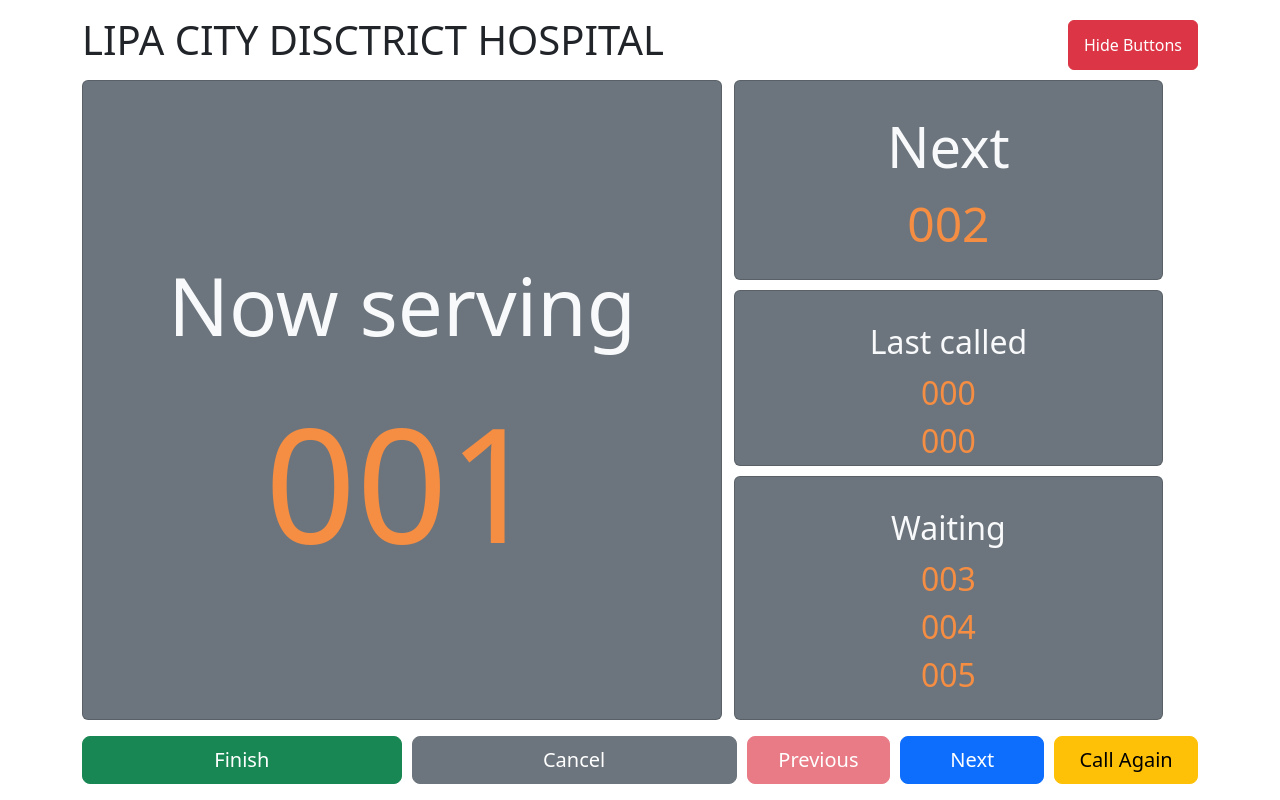
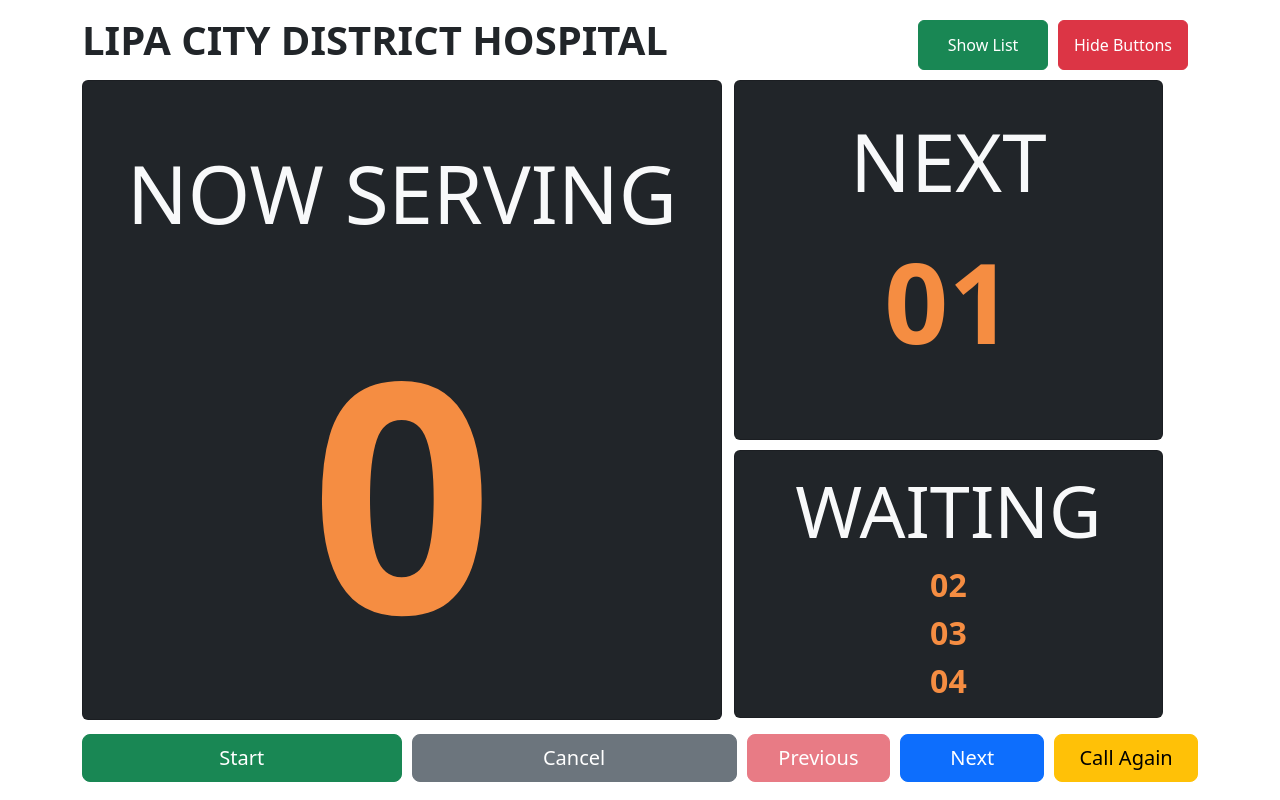
Before and after one commit to Findocx16/hospital_dashboard, a React (Create React App) app: page / in a window 1280 px wide. Built offline with nearby package versions, Linux system fonts and the light colour scheme.

Commit message:
initial commit

```diff
--- a/public/index.html
+++ b/public/index.html
@@ -25,6 +25,7 @@
     </head>
     <body>
         <noscript>You need to enable JavaScript to run this app.</noscript>
+        <!-- <div style="background-color: #343a40" id="root"></div> -->
         <div id="root"></div>
         <!--
       This HTML file is a template.
--- a/src/App.js
+++ b/src/App.js
@@ -1,50 +1,119 @@
-import { useState } from "react";
-import { Button, Card, Col, Row, Container } from "react-bootstrap";
+import { useState, useEffect } from "react";
+import { Button, Card, Col, Row, Container, Table } from "react-bootstrap";
 import Swal from "sweetalert2";
 
 function App() {
-    const [nowServing, setNowServing] = useState(1);
-    const [waiting, setWaiting] = useState(2);
+    const [nowServing, setNowServing] = useState(0);
+    const [waiting, setWaiting] = useState(1);
     const [showButtons, setShowButtons] = useState(true);
-    const [lastCalled1, setLastCalled1] = useState(3);
-    const [lastCalled2, setLastCalled2] = useState(4);
-    const [lastCalled3, setLastCalled3] = useState(5);
-    const [lastCalled4, setLastCalled4] = useState(6);
-    const [lastCalled5, setLastCalled5] = useState(0);
-    const [lastCalled6, setLastCalled6] = useState(0);
-    const [lastCalled7, setLastCalled7] = useState(0);
+    const [showLists, setShowLists] = useState(false);
+    const [waitingListOne, setWatingListOne] = useState(2);
+    const [waitingListTwo, setWatingListTwo] = useState(3);
+    const [waitingListThree, setWatingListThree] = useState(4);
+
+    const [lastCalledArray, setLastCalledArray] = useState([
+        {
+            patientNumber: 1,
+            patientIn: null,
+            patientOut: null,
+        },
+    ]);
+    const [numRows, setNumRows] = useState(0);
+
+    useEffect(() => {
+        setNumRows(lastCalledArray.length);
+    }, [lastCalledArray]);
+
+    function setTimeStorage1() {
+        const now = new Date();
+        const options = {
+            timeZone: "Asia/Manila",
+            hour12: true,
+            hour: "numeric",
+            hourCycle: "h12",
+            minute: "numeric",
+        };
+        const time1 = now.toLocaleString("en-US", options);
+        localStorage.setItem("time1", time1);
+    }
 
     const styles = showButtons
         ? { width: "50vw", height: "80vh" }
-        : { width: "50vw", height: "89vh" };
+        : { width: "50vw", height: "88vh" };
 
     const styles2 = showButtons
-        ? { width: "33.5vw", height: "22vh", marginBottom: "10px" }
-        : { width: "33.5vw", height: "31vh", marginBottom: "10px" };
+        ? { width: "33.5vw", height: "33.5vh", marginBottom: "10px" }
+        : { width: "33.5vw", height: "41.5vh", marginBottom: "10px" };
+
     const handleFinish = () => {
-        if (nowServing === waiting) {
-            setWaiting(waiting + 1);
+        setTimeStorage1();
+        setWatingListOne(waitingListOne + 1);
+        setWatingListTwo(waitingListTwo + 1);
+        setWatingListThree(waitingListThree + 1);
+        // update patientOut field of the current patient
+        const currentPatient = lastCalledArray[nowServing - 1];
+        const updatedPatient = {
+            ...currentPatient,
+            patientOut: localStorage.getItem("time1"),
+        };
+        setLastCalledArray((prevArray) =>
+            prevArray.map((patient, index) =>
+                index === nowServing - 1 ? updatedPatient : patient
+            )
+        );
+
+        // update patientIn field of the next patient
+        const nextPatient = lastCalledArray.find(
+            (patient) => patient.patientNumber === waiting
+        );
+        if (nextPatient) {
+            const updatedNextPatient = {
+                ...nextPatient,
+                patientIn: localStorage.getItem("time1"),
+            };
+            setLastCalledArray((prevArray) =>
+                prevArray.map((patient) =>
+                    patient.patientNumber === nextPatient.patientNumber
+                        ? updatedNextPatient
+                        : patient
+                )
+            );
         }
 
+        // Add new patient data to the array
+        setLastCalledArray((prevArray) => [
+            ...prevArray,
+            { patientNumber: waiting + 1, patientIn: null, patientOut: null },
+        ]);
+
+        setWaiting(waiting + 1);
         setNowServing(waiting);
-        setLastCalled5(nowServing);
-        setLastCalled6(lastCalled5);
-        setLastCalled7(lastCalled6);
-    };
-
-    const handleCancel = () => {
-        setNowServing(waiting);
-        setLastCalled5(nowServing);
-        setLastCalled6(lastCalled5);
     };
 
     const handleNext = () => {
+        setTimeStorage1();
+        setWatingListOne(waitingListOne + 1);
+        setWatingListTwo(waitingListTwo + 1);
+        setWatingListThree(waitingListThree + 1);
         let timerInterval;
+        const nextPatientNumber = waiting + 1;
+
+        const message = `Next patient number ${nextPatientNumber}`;
+        const speech = new SpeechSynthesisUtterance(message);
+        speech.lang = "en-US";
+
+        speechSynthesis.speak(speech);
+
+        if (nextPatientNumber - nowServing !== 1) {
+            setLastCalledArray((prevArray) => [
+                ...prevArray,
+                { patientNumber: nextPatientNumber, patientIn: null, patientOut: null },
+            ]);
+        }
+
         Swal.fire({
             title: "<span style='font-size: 170px;'>NEXT</span>",
-            html: `<span style='font-size: 150px; color: #f58d42;'>#00${
-                waiting + 1
-            }</span>`,
+            html: `<span style='font-size: 150px; color: #f58d42;'>#00${nextPatientNumber}</span>`,
             timer: 4000,
             didOpen: () => {
                 Swal.showLoading();
@@ -56,31 +125,30 @@ function App() {
             willClose: () => {
                 clearInterval(timerInterval);
             },
-        }).then((result) => {
-            /* Read more about handling dismissals below */
-            if (result.dismiss === Swal.DismissReason.timer) {
-                console.log("I was closed by the timer");
-            }
         });
 
-        setWaiting(waiting + 1);
-        setLastCalled1(lastCalled1 + 1);
-        setLastCalled2(lastCalled2 + 1);
-        setLastCalled3(lastCalled3 + 1);
-        setLastCalled4(lastCalled4 + 1);
+        setWaiting(nextPatientNumber);
     };
+
+    // const handleCancel = () => {
+    //     setNowServing(waiting);
+    // };
     const handlePrev = () => {
         setWaiting(waiting - 1);
-        setLastCalled1(lastCalled1 - 1);
-        setLastCalled2(lastCalled2 - 1);
-        setLastCalled3(lastCalled3 - 1);
-        setLastCalled4(lastCalled4 - 1);
     };
 
     const handleCallAgain = () => {
+        setTimeStorage1();
+
+        const message = `Last call for patient ${waiting}`;
+        const speech = new SpeechSynthesisUtterance(message);
+        speech.lang = "en-US";
+
+        speechSynthesis.speak(speech);
+
         let timerInterval;
         Swal.fire({
-            title: "<span style='font-size: 170px;'>LAST CALL</span>",
+            title: "<span style='font-size: 160px;'>LAST CALL</span>",
             html: `<span style='font-size: 150px; color: #f58d42;'>#00${waiting}</span>`,
             timer: 10000,
             didOpen: () => {
@@ -103,14 +171,50 @@ function App() {
 
     return (
         <>
-            <Container>
+            <Container className='pb-3'>
                 <div style={{ display: "flex", justifyContent: "space-between" }}>
-                    <h1 className='text-center mt-3'>LIPA CITY DISCTRICT HOSPITAL</h1>
+                    <h1 className='text-center mt-3'>
+                        <strong>LIPA CITY DISTRICT HOSPITAL</strong>
+                    </h1>
+                    <div>
+                        {!showLists ? (
+                            <Button
+                                variant='success'
+                                onClick={() => setShowLists(true)}
+                                style={{
+                                    width: "130px",
+                                    height: "50px",
+                                    marginTop: "20px",
+                                    marginRight: "10px",
+                                }}
+                            >
+                                Show List
+                            </Button>
+                        ) : (
+                            <Button
+                                variant='warning'
+                                onClick={() => setShowLists(false)}
+                                style={{
+                                    width: "130px",
+                                    height: "50px",
+                                    marginTop: "20px",
+                                    marginRight: "10px",
+                                }}
+                            >
+                                Hide List
+                            </Button>
+                        )}
+
                         {showButtons ? (
                             <Button
                                 variant='danger'
                                 onClick={() => setShowButtons(false)}
-                            style={{ width: "130px", height: "50px", marginTop: "20px" }}
+                                style={{
+                                    width: "130px",
+                                    height: "50px",
+                                    marginTop: "20px",
+                                    marginRight: "10px",
+                                }}
                             >
                                 Hide Buttons
                             </Button>
@@ -118,31 +222,49 @@ function App() {
                             <Button
                                 variant='success'
                                 onClick={() => setShowButtons(true)}
-                            style={{ width: "130px", height: "50px", marginTop: "20px" }}
+                                style={{
+                                    width: "130px",
+                                    height: "50px",
+                                    marginTop: "20px",
+                                    marginRight: "10px",
+                                }}
                             >
                                 Show Buttons
                             </Button>
                         )}
                     </div>
+                </div>
 
                 <Row className='mt-2'>
                     <Col>
-                        <Card className='bg-secondary' style={{ ...styles }}>
+                        <Card className='bg-dark' style={{ ...styles }}>
                             <Card.Body
-                                style={{ marginTop: "10rem" }}
+                                style={{ marginTop: "3rem" }}
                                 className='text-center'
                             >
                                 <Card.Title
                                     className='text-light'
                                     style={{ fontSize: "5rem" }}
                                 >
-                                    Now serving
+                                    NOW SERVING
                                 </Card.Title>
 
                                 <Card.Text
-                                    style={{ color: "#f58d42", fontSize: "10rem" }}
+                                    style={{ color: "#f58d42", fontSize: "20rem" }}
                                 >
-                                    {"00" + nowServing}
+                                    <strong>
+                                        {nowServing === 1 ||
+                                        nowServing === 2 ||
+                                        nowServing === 3 ||
+                                        nowServing === 4 ||
+                                        nowServing === 5 ||
+                                        nowServing === 6 ||
+                                        nowServing === 7 ||
+                                        nowServing === 8 ||
+                                        nowServing === 9
+                                            ? `0${nowServing}`
+                                            : `${nowServing}`}
+                                    </strong>
                                 </Card.Text>
                             </Card.Body>
                         </Card>
@@ -150,10 +272,10 @@ function App() {
                     <Col>
                         <Row>
                             <Card
-                                className='bg-secondary'
+                                className='bg-dark'
                                 style={{
                                     width: "33.5vw",
-                                    height: "25vh",
+                                    height: "45vh",
                                     marginBottom: "10px",
                                 }}
                             >
@@ -163,76 +285,123 @@ function App() {
                                 >
                                     <Card.Title
                                         className='text-light'
-                                        style={{ fontSize: "3.5rem" }}
+                                        style={{ fontSize: "5rem" }}
                                     >
-                                        Next
+                                        NEXT
                                     </Card.Title>
                                     <Card.Text
-                                        style={{ color: "#f58d42", fontSize: "3rem" }}
+                                        style={{ color: "#f58d42", fontSize: "7rem" }}
                                     >
-                                        {"00" + waiting}
+                                        <strong>
+                                            {waiting === 1 ||
+                                            waiting === 2 ||
+                                            waiting === 3 ||
+                                            waiting === 4 ||
+                                            waiting === 5 ||
+                                            waiting === 6 ||
+                                            waiting === 7 ||
+                                            waiting === 8 ||
+                                            waiting === 9
+                                                ? `0${waiting}`
+                                                : `${waiting}`}
+                                        </strong>
                                     </Card.Text>
                                 </Card.Body>
                             </Card>
-                            <Card
-                                className='bg-secondary'
-                                style={{
-                                    ...styles2,
-                                }}
-                            >
-                                <Card.Body
-                                    style={{ marginTop: "1rem" }}
-                                    className='text-center'
-                                >
+                            {!showLists ? (
+                                <Card className='bg-dark mb-2' style={{ ...styles2 }}>
+                                    <Card.Body className='text-center'>
                                         <Card.Title
                                             className='text-light'
-                                        style={{ fontSize: "2rem" }}
+                                            style={{ fontSize: "4.5rem" }}
                                         >
-                                        Last called
+                                            WAITING
                                         </Card.Title>
                                         <Card.Text
                                             style={{ color: "#f58d42", fontSize: "2rem" }}
                                         >
-                                        {"00" + lastCalled5}
+                                            <strong>
+                                                {waitingListOne < 10
+                                                    ? `0${waitingListOne}`
+                                                    : waitingListOne}
+                                            </strong>
+
                                             <br />
-                                        {"00" + lastCalled6}
+                                            <strong>
+                                                {waitingListTwo < 10
+                                                    ? `0${waitingListTwo}`
+                                                    : waitingListTwo}
+                                            </strong>
                                             <br />
-                                        {!showButtons ? `00${lastCalled7}` : ""}
+                                            <strong>
+                                                {waitingListThree < 10
+                                                    ? `0${waitingListThree}`
+                                                    : waitingListThree}
+                                            </strong>
                                         </Card.Text>
                                     </Card.Body>
                                 </Card>
-                            <Card
-                                className='bg-secondary'
-                                style={{ width: "33.5vw", height: "30.5vh" }}
+                            ) : (
+                                <div
+                                    style={
+                                        numRows > 5
+                                            ? {
+                                                  maxHeight: "260px",
+                                                  overflowY: "auto",
+                                                  marginLeft: "-10px",
+                                                  textAlign: "center",
+                                              }
+                                            : { marginLeft: "-10px", textAlign: "center" }
+                                    }
                                 >
-                                <Card.Body
-                                    style={{ marginTop: "1rem" }}
-                                    className='text-center'
-                                >
-                                    <Card.Title
-                                        className='text-light'
-                                        style={{ fontSize: "2rem" }}
-                                    >
-                                        Waiting
-                                    </Card.Title>
-                                    <Card.Text
-                                        style={{ color: "#f58d42", fontSize: "2rem" }}
-                                    >
-                                        {"00" + lastCalled1} <br />
-                                        {"00" + lastCalled2}
-                                        <br />
-                                        {"00" + lastCalled3}
-                                    </Card.Text>
-                                </Card.Body>
-                            </Card>
+                                    <Table striped bordered hover>
+                                        <thead>
+                                            <tr className='bg-dark text-light'>
+                                                <th>Patient Number</th>
+                                                <th>Patient In</th>
+                                                <th>Patient Out</th>
+                                            </tr>
+                                        </thead>
+
+                                        <tbody>
+                                            {lastCalledArray.map((patient, index) => (
+                                                <tr key={index}>
+                                                    <td>{patient.patientNumber}</td>
+                                                    <td>
+                                                        {patient.patientIn
+                                                            ? patient.patientIn
+                                                            : "-"}
+                                                    </td>
+                                                    <td>
+                                                        {patient.patientOut
+                                                            ? patient.patientOut
+                                                            : "-"}
+                                                    </td>
+                                                </tr>
+                                            ))}
+                                        </tbody>
+                                    </Table>
+                                </div>
+                            )}
                         </Row>
                     </Col>
                 </Row>
                 {showButtons ? (
                     <div
-                        className='mt-3'
+                        className='mt-2'
                         style={{ display: "flex", justifyContent: "space-between" }}
                     >
+                        {nowServing === 0 ? (
+                            <Button
+                                disabled={nowServing === waiting ? true : false}
+                                variant='success'
+                                size='lg'
+                                style={{ flex: 2.6, marginRight: "10px" }}
+                                onClick={handleFinish}
+                            >
+                                Start
+                            </Button>
+                        ) : (
                             <Button
                                 disabled={nowServing === waiting ? true : false}
                                 variant='success'
@@ -242,12 +411,13 @@ function App() {
                             >
                                 Finish
                             </Button>
+                        )}
                         <Button
                             disabled={nowServing === waiting ? true : false}
                             variant='secondary'
                             size='lg'
                             style={{ flex: 2.65, marginRight: "10px" }}
-                            onClick={handleCancel}
+                            onClick={handleFinish}
                         >
                             Cancel
                         </Button>
```
Lines whose indentation alone changed are shown as unchanged.
